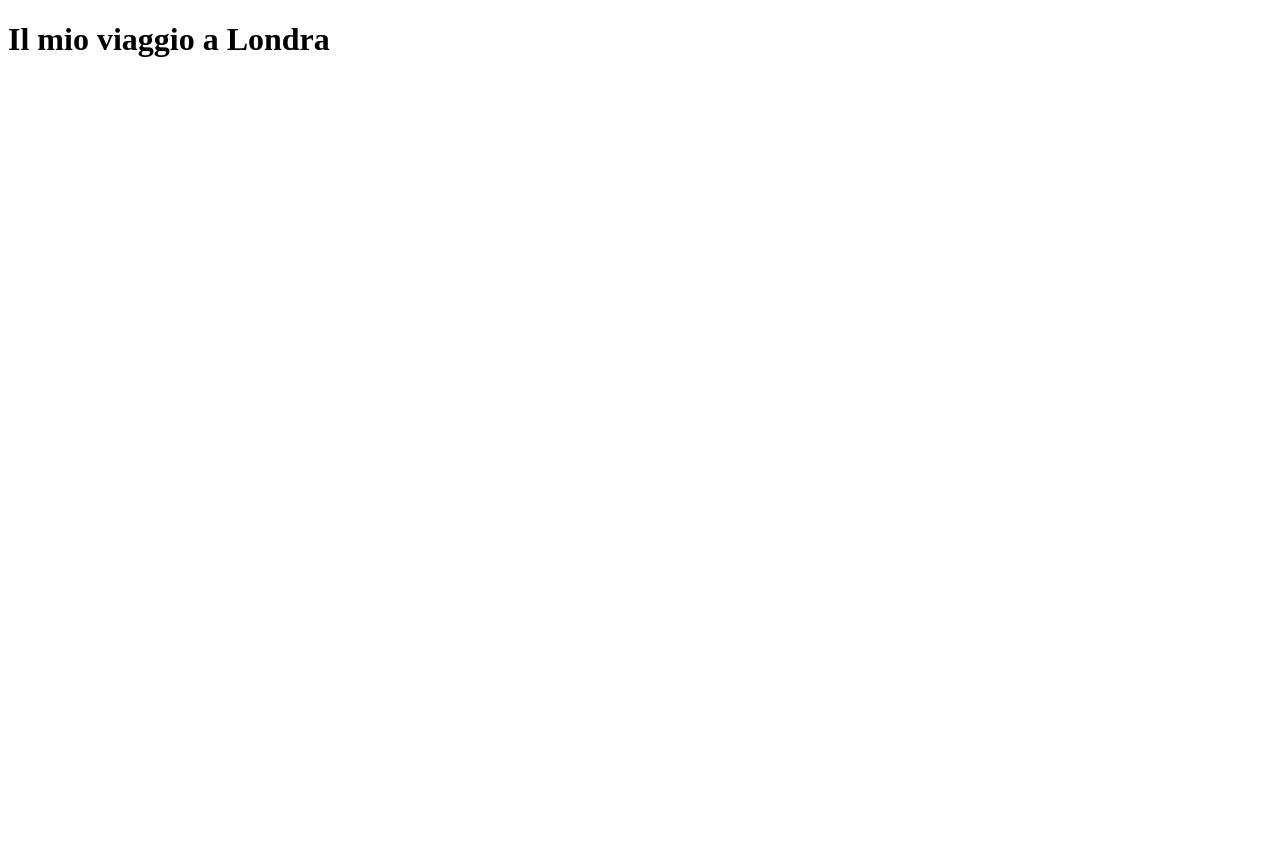
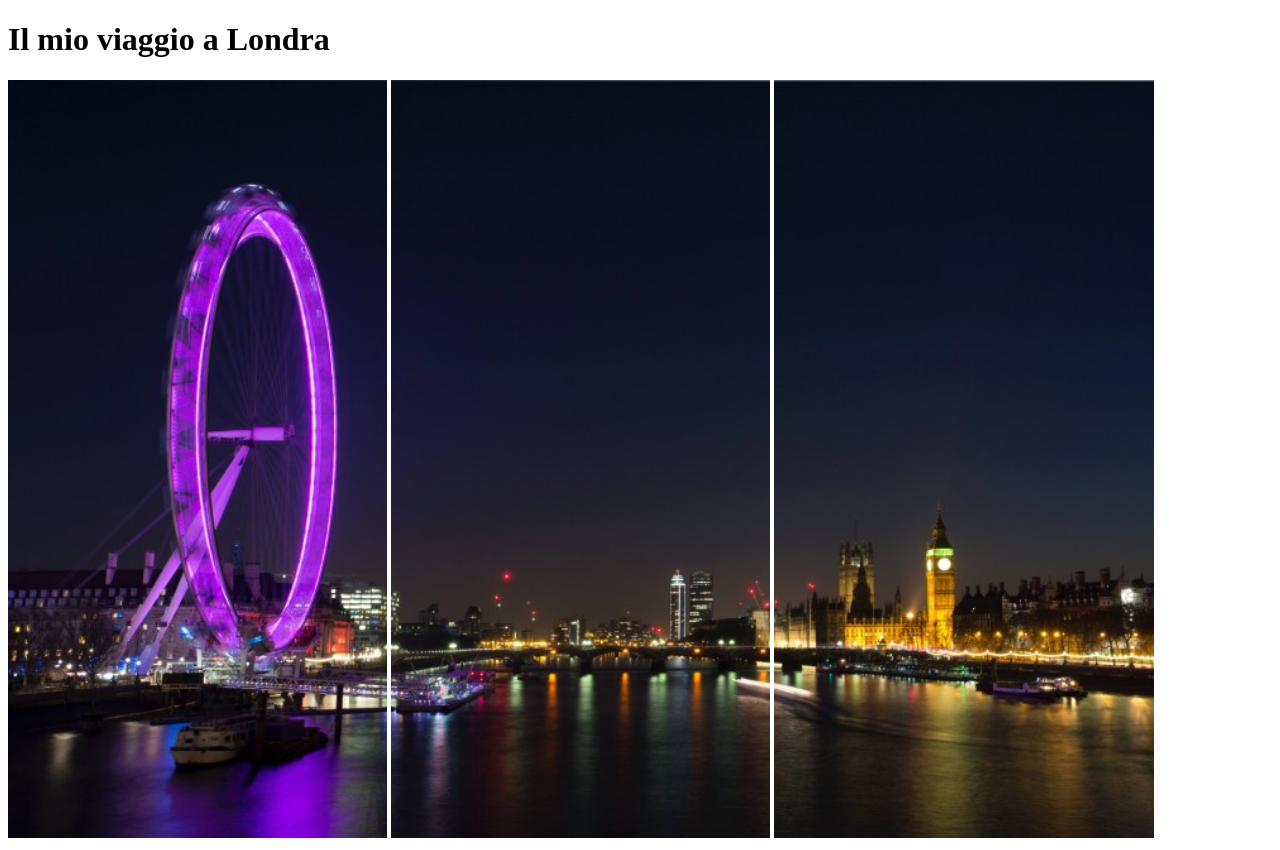
Before and after one commit to GiuliaRosignoli/html-london-trip, a website: page index.html in a window 1280 px wide. Before the commit the page ends 800 px from the top, so only its background shows below. Drawn offline with Linux system fonts and the light colour scheme.

Commit message:
Prima immagine inserita

```diff
--- a/index.html
+++ b/index.html
@@ -10,5 +10,10 @@
     <header>
       <h1>Il mio viaggio a Londra</h1>
     </header>
+    <section>
+      <img src="img/one.jpg" alt="image first half" style="width: 30%;" />
+      <img src="img/two.jpg" alt="image second half" style="width: 30%;" />
+      <img src="img/three.jpg" alt="image third half" style="width: 30%;" />
+    </section>
   </body>
 </html>
```
Also changed, not shown: img/one.jpg (added), img/three.jpg (added), img/two.jpg (added).
